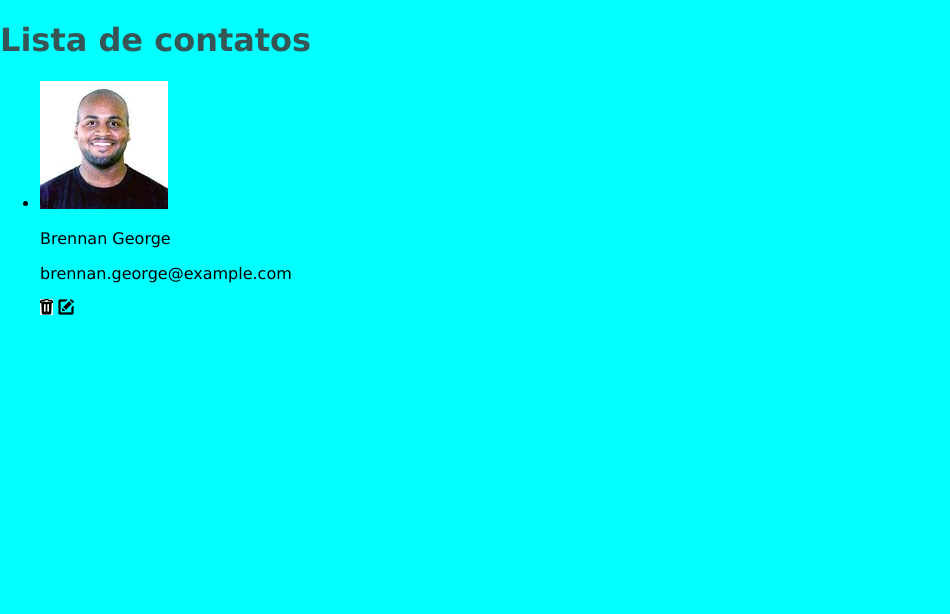
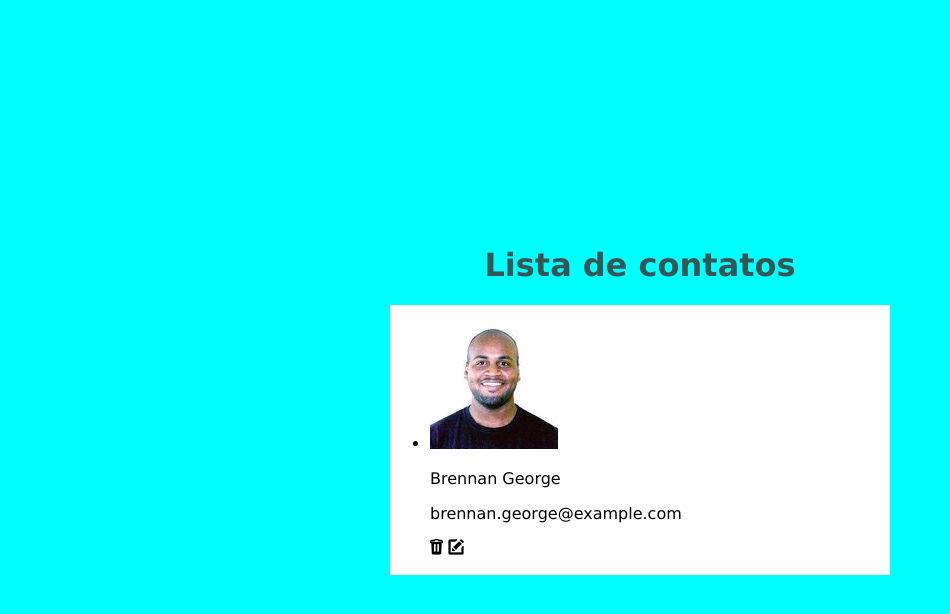
Before and after one commit to acleoxavier/ProjetoContatos, a plain HTML site: page index.html in a window 1280 px wide. Shown: the whole page, without its empty margins (0-950 px from the left). Drawn offline with Linux system fonts and the light colour scheme.

Commit message:
adicionado estilo css

```diff
--- a/estilo.css
+++ b/estilo.css
@@ -1,10 +1,27 @@
+html,
+body {
+    height: 100%;
+}
+
 body {
     background-color: aqua;
     margin: 0;
     padding: 0;
     font-family: 'Lucida Sans', 'Lucida Sans Regular', 'Lucida Grande', 'Lucida Sans Unicode', Geneva, Verdana, sans-serif;
+
+    display: flex;
+    justify-content: center;
+    align-items: center;
+    flex-direction: column;
 }
 
 .main-title {
     color: #385555;
 }
+
+.list-wrapper {
+    background-color: white;
+    width: 90%;
+    max-width: 500px;
+    max-height: 400px;
+}
--- a/index.html
+++ b/index.html
@@ -5,6 +5,7 @@
     <meta charset="UTF-8">
     <meta http-equiv="X-UA-Compatible" content="IE=edge">
     <meta name="viewport" content="width=device-width, initial-scale=1.0">
+    <meta name="author" content="Leonardo Xavier">
     <title>Document</title>
 
     <link rel="stylesheet" href="estilo.css">
```
